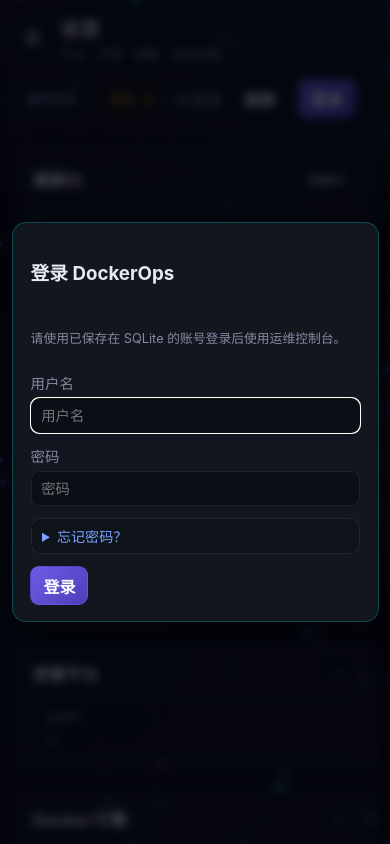
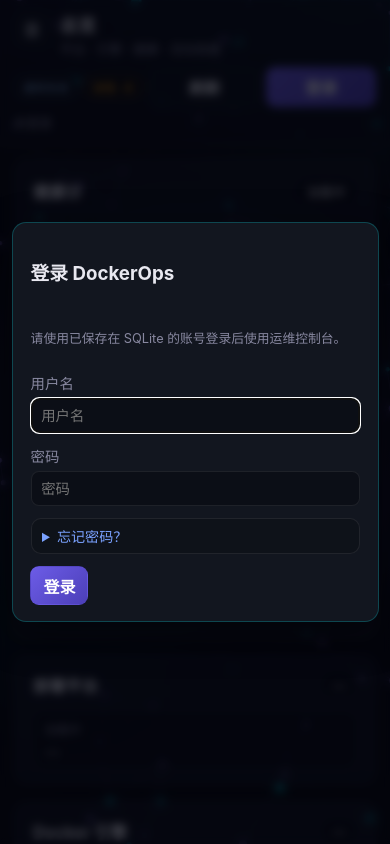
Before and after one commit to deltrivx/DockerOps, a FastAPI app: page / in a window 390 px wide. Run offline with FastAPI, Linux system fonts and the light colour scheme; data that the repository does not hold is empty; parts of the project's set-up code (start-up, migrations or seed data) failed here and were passed over.

Commit message:
fix: v0.5.5 tab memory, quiet boot, mobile header align
- Persist tab via hash + localStorage; refresh stays on current page
- Silent background load with session; banner only on explicit 刷新
- Mobile topbar/batch/actions alignment; wider ops col on narrow

```diff
--- a/app/main.py
+++ b/app/main.py
@@ -98,8 +98,17 @@
 )
 
 APP_DIR = Path(__file__).resolve().parent
-VERSION = "0.5.4"
+VERSION = "0.5.5"
 CHANGELOG = [
+    {
+        "version": "0.5.5",
+        "date": "2026-07-26",
+        "items": [
+            "刷新/重开保持当前页签（hash + localStorage），不再跳回总览",
+            "有会话时静默后台加载控制台，不再闪「加载控制台」门闩",
+            "移动端顶栏与操作按钮对齐；窄屏操作列加宽",
+        ],
+    },
     {
         "version": "0.5.4",
         "date": "2026-07-26",
--- a/app/static/style.css
+++ b/app/static/style.css
@@ -1464,16 +1464,87 @@
   .top {
     flex-direction: column;
     align-items: stretch;
-    padding: 0.85rem 0.9rem;
+    gap: 0.55rem;
+    padding: 0.75rem 0.85rem;
     position: sticky;
     z-index: 20;
   }
-  .header-actions { justify-content: flex-start; }
+  .top-left {
+    width: 100%;
+    align-items: flex-start;
+  }
+  .top-left h1 { font-size: 1.1rem; }
+  .top-left .muted.small {
+    display: -webkit-box;
+    -webkit-line-clamp: 2;
+    -webkit-box-orient: vertical;
+    overflow: hidden;
+  }
+  /* Badge row + 刷新/退出 on one aligned strip */
+  .header-actions {
+    display: flex;
+    flex-wrap: wrap;
+    align-items: center;
+    justify-content: flex-start;
+    gap: 0.4rem;
+    width: 100%;
+  }
+  .header-actions .badge {
+    flex: 0 0 auto;
+    font-size: 0.72rem;
+    padding: 0.18rem 0.5rem;
+  }
+  .header-actions #auth-state {
+    flex: 1 1 auto;
+    min-width: 0;
+    font-size: 0.8rem;
+    overflow: hidden;
+    text-overflow: ellipsis;
+    white-space: nowrap;
+  }
+  .header-actions .btn {
+    flex: 0 0 auto;
+    min-height: 36px;
+  }
+  /* 退出 stays next to 刷新, not alone on next full-width row */
+  .header-actions #btn-login {
+    margin-left: 0;
+  }
   .mgr-cards { grid-template-columns: 1fr; }
   .activity-grid { grid-template-columns: 1fr; }
   input[type="search"].input { min-width: 0; width: 100%; }
   .toolbar { width: 100%; }
   .toolbar .input, .toolbar .select { flex: 1 1 auto; min-width: 0; }
+  /* Batch bar: wrap evenly, equal-ish buttons */
+  .batch-bar {
+    display: flex;
+    flex-wrap: wrap;
+    align-items: center;
+    gap: 0.4rem;
+  }
+  .batch-bar .btn {
+    flex: 1 1 calc(33.33% - 0.4rem);
+    min-width: 5.5rem;
+    justify-content: center;
+  }
+  /* Row actions: pack left, consistent height */
+  td.col-actions,
+  td.actions {
+    text-align: left !important;
+    vertical-align: middle;
+    padding-left: 0.25rem;
+    padding-right: 0.25rem;
+  }
+  .action-group {
+    justify-content: flex-start !important;
+    flex-wrap: nowrap;
+    gap: 0.2rem;
+    width: 100%;
+  }
+  .action-group .btn.small {
+    min-height: 34px;
+    padding: 0.2rem 0.45rem;
+  }
   /* no particle steal on mobile */
   #particles, .spotlight, .bg-orbs {
     pointer-events: none !important;
@@ -1593,13 +1664,32 @@
 @media (max-width: 520px) {
   .score { font-size: 2.8rem; }
   .stat-grid { grid-template-columns: repeat(2, 1fr); }
-  .btn.small { font-size: 0.72rem; min-height: 36px; }
+  .btn.small { font-size: 0.72rem; min-height: 34px; }
   table.containers-table,
   table.images-table,
   table.updates-table {
-    min-width: 360px;
-  }
-  .batch-bar .btn { flex: 1 1 auto; }
+    min-width: 320px;
+  }
+  /* Mobile containers: check + name + status + ops — rebalance so ops aren't crushed */
+  table.containers-table col:nth-child(1) { width: 8% !important; }
+  table.containers-table col:nth-child(2) { width: 34% !important; }
+  table.containers-table col:nth-child(5) { width: 18% !important; }
+  table.containers-table col:nth-child(8) { width: 40% !important; }
+  table.containers-table th.col-actions,
+  table.containers-table td.col-actions { width: 40% !important; }
+  .batch-bar .btn {
+    flex: 1 1 calc(50% - 0.4rem);
+    min-width: 0;
+  }
+  .header-actions #auth-state {
+    flex: 1 1 100%;
+    order: 10;
+  }
+  .header-actions #btn-refresh,
+  .header-actions #btn-login {
+    flex: 1 1 auto;
+    min-width: 4.5rem;
+  }
 }
 
 @media (prefers-reduced-motion: reduce) {
--- a/app/templates/index.html
+++ b/app/templates/index.html
@@ -4,8 +4,8 @@
   <meta charset="UTF-8" />
   <meta name="viewport" content="width=device-width, initial-scale=1, viewport-fit=cover" />
   <title>{{ title }} — {{ subtitle }}</title>
-  <link rel="stylesheet" href="/static/style.css?v={{ asset_v|default('0.5.4') }}" />
-  <link rel="stylesheet" href="/static/vendor/xterm.css?v={{ asset_v|default('0.5.4') }}" />
+  <link rel="stylesheet" href="/static/style.css?v={{ asset_v|default('0.5.5') }}" />
+  <link rel="stylesheet" href="/static/vendor/xterm.css?v={{ asset_v|default('0.5.5') }}" />
 </head>
 <body data-bg="cyber" data-density="comfortable">
   <canvas id="particles" aria-hidden="true"></canvas>
@@ -58,7 +58,7 @@
         </button>
       </nav>
       <div class="sidebar-foot muted small" id="sidebar-version">
-        v0.5.4 · —
+        v0.5.5 · —
       </div>
     </aside>
     <div class="sidebar-backdrop mobile-only" id="sidebar-backdrop" hidden></div>
@@ -653,7 +653,7 @@
       </main>
 
       <footer class="foot muted">
-        DockerOps <span id="foot-version">v0.5.4</span> ·
+        DockerOps <span id="foot-version">v0.5.5</span> ·
         <span id="foot-platform">—</span> ·
         <a href="/docs" target="_blank" rel="noopener">Swagger</a>
       </footer>
@@ -772,9 +772,9 @@
     <div id="image-detail-body" class="detail-body"></div>
   </dialog>
 
-  <script src="/static/vendor/xterm.min.js?v={{ asset_v|default('0.5.4') }}"></script>
-  <script src="/static/vendor/xterm-addon-fit.min.js?v={{ asset_v|default('0.5.4') }}"></script>
-  <script src="/static/particles.js?v={{ asset_v|default('0.5.4') }}"></script>
-  <script src="/static/app.js?v={{ asset_v|default('0.5.4') }}"></script>
+  <script src="/static/vendor/xterm.min.js?v={{ asset_v|default('0.5.5') }}"></script>
+  <script src="/static/vendor/xterm-addon-fit.min.js?v={{ asset_v|default('0.5.5') }}"></script>
+  <script src="/static/particles.js?v={{ asset_v|default('0.5.5') }}"></script>
+  <script src="/static/app.js?v={{ asset_v|default('0.5.5') }}"></script>
 </body>
 </html>
--- a/unraid/my-dockerops.xml
+++ b/unraid/my-dockerops.xml
@@ -1,7 +1,7 @@
 <?xml version="1.0"?>
 <Container version="2">
   <Name>DockerOps</Name>
-  <Repository>ghcr.io/deltrivx/dockerops:0.5.4</Repository>
+  <Repository>ghcr.io/deltrivx/dockerops:0.5.5</Repository>
   <Registry>https://ghcr.io</Registry>
   <Network>bridge</Network>
   <MyIP/>
@@ -9,7 +9,7 @@
   <Privileged>false</Privileged>
   <Support>https://github.com/deltrivx/DockerOps</Support>
   <Project>https://github.com/deltrivx/DockerOps</Project>
-  <Overview>DockerOps v0.5.4 — 操作按宽度自动外露；表格去空洞。无默认账号；SQLite 存账号。按本模板创建保持 dockerman。镜像仅 GitHub Actions 远程构建。</Overview>
+  <Overview>DockerOps v0.5.5 — 页签记忆/静默加载/移动端对齐。无默认账号；SQLite 存账号。按本模板创建保持 dockerman。镜像仅 GitHub Actions 远程构建。</Overview>
   <Category>Tools:System:Utilities</Category>
   <WebUI>http://[IP]:[PORT:8080]/</WebUI>
   <TemplateURL/>
```
Also changed, not shown: app/static/app.js (+68 -8 lines).
